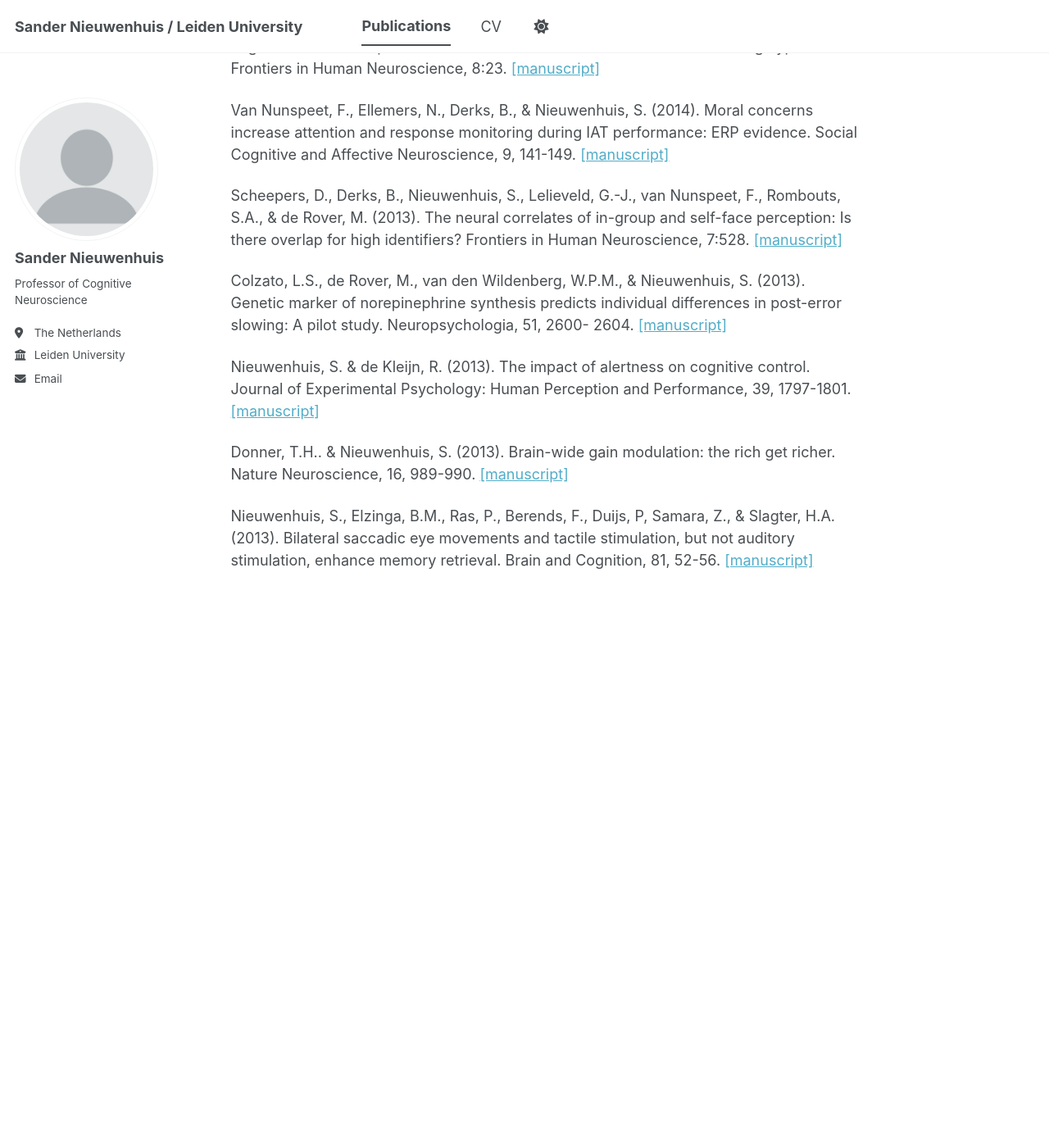
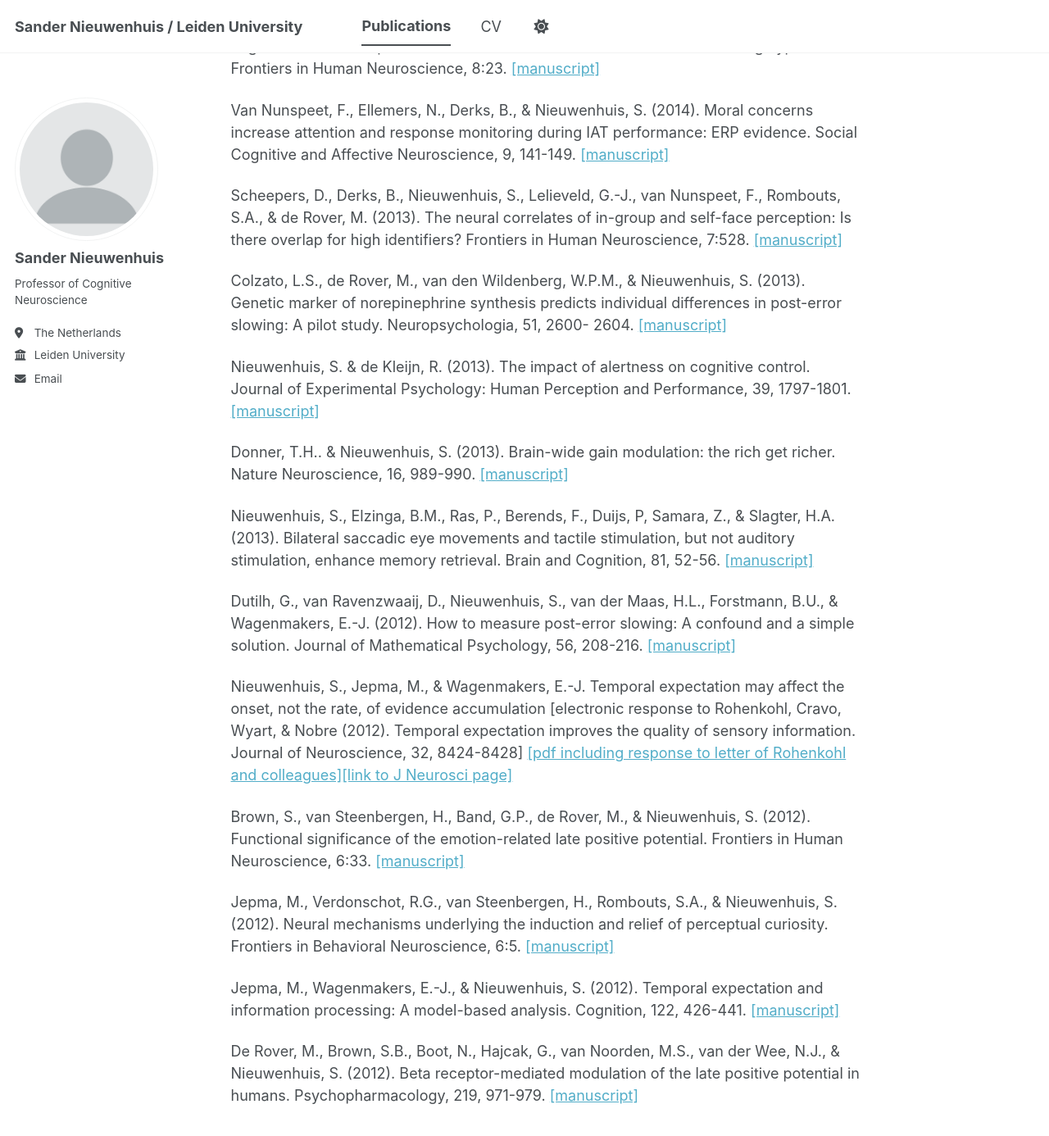
Before and after one commit to sander-nieuwenhuis/research, a Jekyll site: the page built from _pages/publications.md, in a window 1280 px wide and 1400 px high, scrolled down 6171 px. Shown: the top 1386 px of the window at 82% size. Built offline with Jekyll 4.4.1, drawn with Linux system fonts in a browser that asks for light colours; a script bundle is joined from its source files by our own code; library files that are not in the unit come from our copies; before the commit the page ends 6918 px from its top, so only the background shows below that.

Commit message:
Update publications.md

```diff
--- a/_pages/publications.md
+++ b/_pages/publications.md
@@ -51,7 +51,6 @@ Scheffer, M., Borsboom, D., Nieuwenhuis, S., & Westley, F. (2022). Belief traps:
 van den Brink, R.L., Murphy, P.R., Desender, K., de Ru, N., & Nieuwenhuis, S. (2021). Temporal expectation hastens decision onset but does not affect evidence quality. Journal of Neuroscience, 41, 130-143. [[manuscript]](https://sander-nieuwenhuis.github.io/research/assets/pdfs/vandenBrink_2021.pdf)
 
 Tona, K.D., Revers, H., Verkuil, B., & Nieuwenhuis, S. (2020). Noradrenergic regulation of cognitive flexibility: no effects of stress, transcutaneous vagus nerve stimulation and atomoxetine on task-switching. Journal of Cognitive Neuroscience, 32, 1881-1895. [[manuscript]](https://sander-nieuwenhuis.github.io/research/assets/pdfs/Tona_2020_JOCN.pdf)
-
 
 Ásgeirsson, Á.G. & Nieuwenhuis, S. (2019). Effects of arousal on biased competition in attention and short-term memory. Attention, Perception, & Psychophysics, 81, 1901-1912. [[manuscript]](https://sander-nieuwenhuis.github.io/research/assets/pdfs/AsgeirssonNieuwenhuis_APP.pdf)
 
@@ -134,3 +133,15 @@ Nieuwenhuis, S. & de Kleijn, R. (2013). The impact of alertness on cognitive con
 Donner, T.H.. & Nieuwenhuis, S. (2013). Brain-wide gain modulation: the rich get richer. Nature Neuroscience, 16, 989-990. [[manuscript]](https://sander-nieuwenhuis.github.io/research/assets/pdfs/DonnerNieuwenhuis2013NN.pdf)
 
 Nieuwenhuis, S., Elzinga, B.M., Ras, P., Berends, F., Duijs, P, Samara, Z., & Slagter, H.A. (2013). Bilateral saccadic eye movements and tactile stimulation, but not auditory stimulation, enhance memory retrieval. Brain and Cognition, 81, 52-56. [[manuscript]](https://sander-nieuwenhuis.github.io/research/assets/pdfs/NieuwenhuisEtAl_Bilateral.pdf)
+
+Dutilh, G., van Ravenzwaaij, D., Nieuwenhuis, S., van der Maas, H.L., Forstmann, B.U., & Wagenmakers, E.-J. (2012). How to measure post-error slowing: A confound and a simple solution. Journal of Mathematical Psychology, 56, 208-216. [[manuscript]](https://sander-nieuwenhuis.github.io/research/assets/pdfs/Dutilh_PES.pdf)
+
+Nieuwenhuis, S., Jepma, M., & Wagenmakers, E.-J. Temporal expectation may affect the onset, not the rate, of evidence accumulation [electronic response to Rohenkohl, Cravo, Wyart, & Nobre (2012). Temporal expectation improves the quality of sensory information. Journal of Neuroscience, 32, 8424-8428] [[pdf including response to letter of Rohenkohl and colleagues]](https://sander-nieuwenhuis.github.io/research/assets/pdfs/response_to_rohenkohl)[[link to J Neurosci page]](http://www.jneurosci.org/content/32/24/8424.long/reply#jneuro_el_109541)
+
+Brown, S., van Steenbergen, H., Band, G.P., de Rover, M., & Nieuwenhuis, S. (2012). Functional significance of the emotion-related late positive potential. Frontiers in Human Neuroscience, 6:33. [[manuscript]](http://www.frontiersin.org/human_neuroscience/10.3389/fnhum.2012.00033/abstract)
+
+Jepma, M., Verdonschot, R.G., van Steenbergen, H., Rombouts, S.A., & Nieuwenhuis, S. (2012). Neural mechanisms underlying the induction and relief of perceptual curiosity. Frontiers in Behavioral Neuroscience, 6:5. [[manuscript]](http://www.frontiersin.org/behavioral_neuroscience/10.3389/fnbeh.2012.00005/abstract)
+
+Jepma, M., Wagenmakers, E.-J., & Nieuwenhuis, S. (2012). Temporal expectation and information processing: A model-based analysis. Cognition, 122, 426-441. [[manuscript]](https://sander-nieuwenhuis.github.io/research/assets/pdfs/Jepma_Cognition.pdf)
+
+De Rover, M., Brown, S.B., Boot, N., Hajcak, G., van Noorden, M.S., van der Wee, N.J., & Nieuwenhuis, S. (2012). Beta receptor-mediated modulation of the late positive potential in humans. Psychopharmacology, 219, 971-979. [[manuscript]](https://sander-nieuwenhuis.github.io/research/assets/pdfs/deRover_Psychopharmacol.pdf)
```
